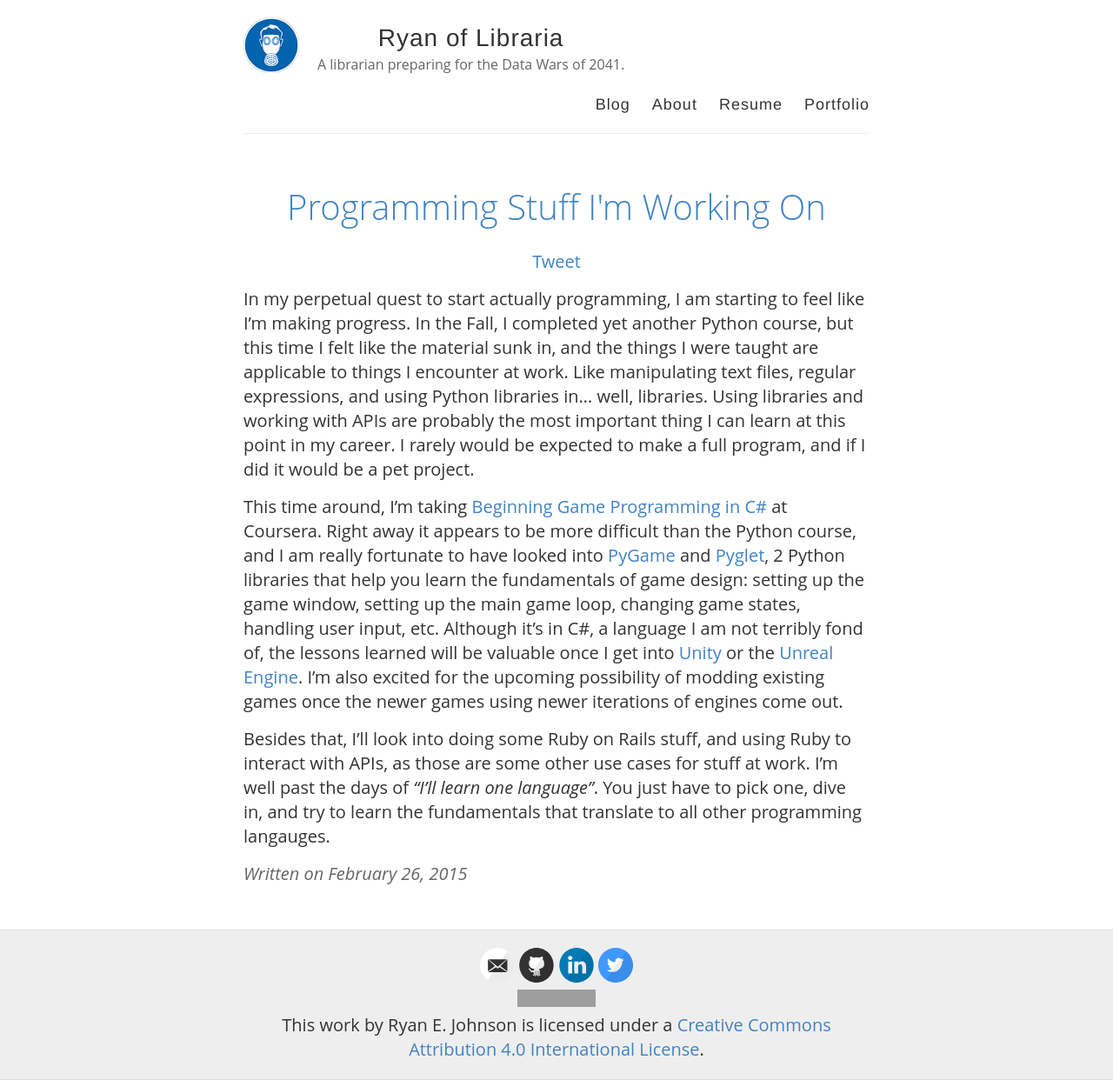
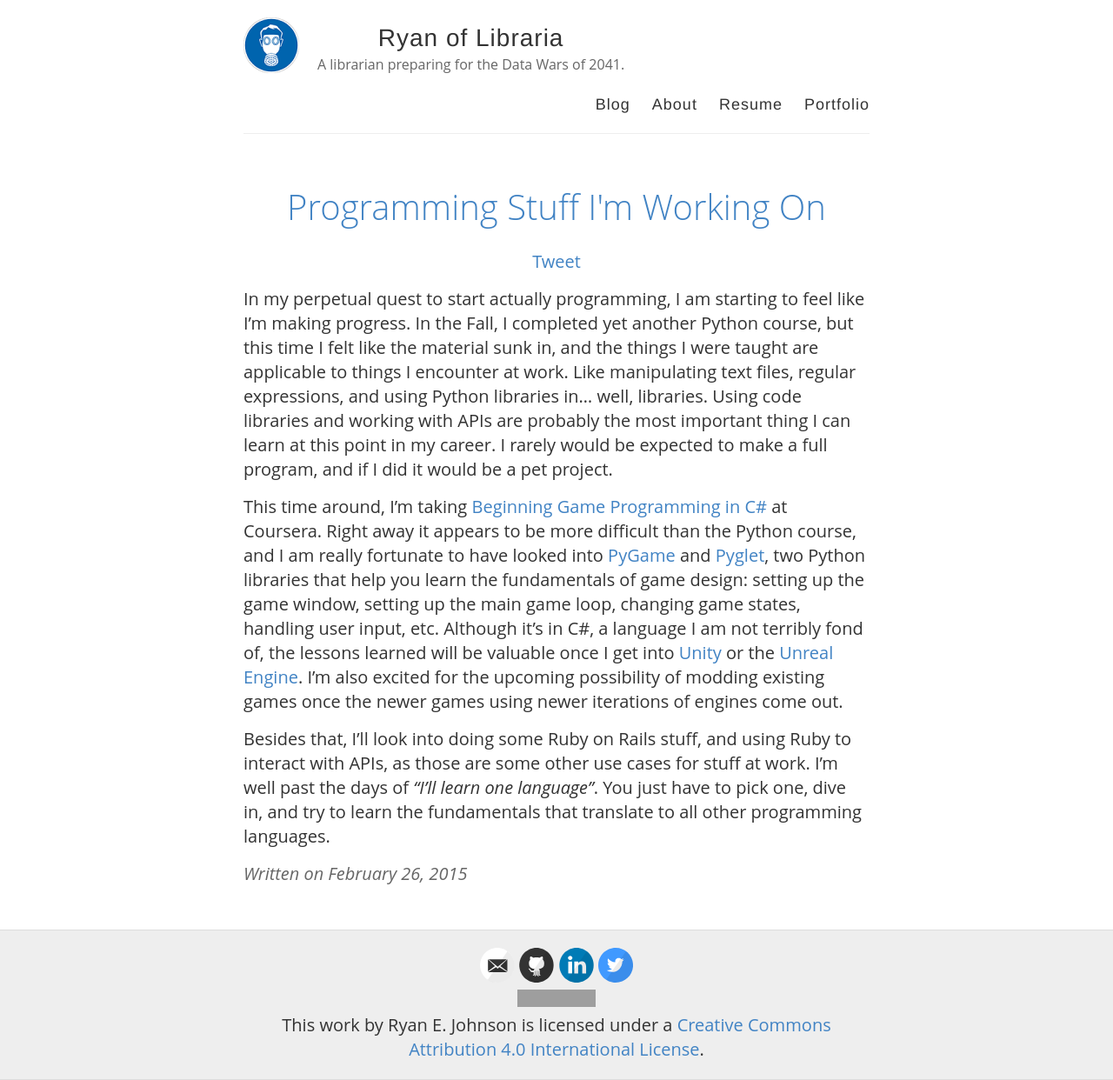
Before and after one commit to remerjohnson/remerjohnson.github.io, a Jekyll site: the page built from _posts/2015-2-26-programming-stuff-im-working-on.md, in a window 1280 px wide. Shown: the whole page at 87% size. Built offline with Jekyll 4.4.1, drawn with Linux system fonts in a browser that asks for light colours; nearby versions of some CDN libraries; comment, search, counter and statistics services are not loaded; grey boxes are pictures that could not be loaded.

Commit message:
Formatting

```diff
--- a/_posts/2015-2-26-programming-stuff-im-working-on.md
+++ b/_posts/2015-2-26-programming-stuff-im-working-on.md
@@ -2,8 +2,8 @@
 layout: post
 title: Programming Stuff I'm Working On
 ---
-In my perpetual quest to start actually programming, I am starting to feel like I'm making progress. In the Fall, I completed yet another Python course, but this time I felt like the material sunk in, and the things I were taught are applicable to things I encounter at work. Like manipulating text files, regular expressions, and using Python libraries in... well, libraries. Using libraries and working with APIs are probably the most important thing I can learn at this point in my career. I rarely would be expected to make a full program, and if I did it would be a pet project.
+In my perpetual quest to start actually programming, I am starting to feel like I'm making progress. In the Fall, I completed yet another Python course, but this time I felt like the material sunk in, and the things I were taught are applicable to things I encounter at work. Like manipulating text files, regular expressions, and using Python libraries in... well, libraries. Using code libraries and working with APIs are probably the most important thing I can learn at this point in my career. I rarely would be expected to make a full program, and if I did it would be a pet project.
 
-This time around, I'm taking [Beginning Game Programming in C#](https://www.coursera.org/course/gameprogramming) at Coursera. Right away it appears to be more difficult than the Python course, and I am really fortunate to have looked into [PyGame](http://www.pygame.org/news.html) and [Pyglet](http://www.pyglet.org/), 2 Python libraries that help you learn the fundamentals of game design: setting up the game window, setting up the main game loop, changing game states, handling user input, etc. Although it's in C\#, a language I am not terribly fond of, the lessons learned will be valuable once I get into [Unity](http://unity3d.com/) or the [Unreal Engine](https://www.unrealengine.com/what-is-unreal-engine-4). I'm also excited for the upcoming possibility of modding existing games once the newer games using newer iterations of engines come out.
+This time around, I'm taking [Beginning Game Programming in C#](https://www.coursera.org/course/gameprogramming) at Coursera. Right away it appears to be more difficult than the Python course, and I am really fortunate to have looked into [PyGame](http://www.pygame.org/news.html) and [Pyglet](http://www.pyglet.org/), two Python libraries that help you learn the fundamentals of game design: setting up the game window, setting up the main game loop, changing game states, handling user input, etc. Although it's in C\#, a language I am not terribly fond of, the lessons learned will be valuable once I get into [Unity](http://unity3d.com/) or the [Unreal Engine](https://www.unrealengine.com/what-is-unreal-engine-4). I'm also excited for the upcoming possibility of modding existing games once the newer games using newer iterations of engines come out.
 
-Besides that, I'll look into doing some Ruby on Rails stuff, and using Ruby to interact with APIs, as those are some other use cases for stuff at work. I'm well past the days of _"I'll learn one language"_. You just have to pick one, dive in, and try to learn the fundamentals that translate to all other programming langauges.
+Besides that, I'll look into doing some Ruby on Rails stuff, and using Ruby to interact with APIs, as those are some other use cases for stuff at work. I'm well past the days of _"I'll learn one language"_. You just have to pick one, dive in, and try to learn the fundamentals that translate to all other programming languages.
```
